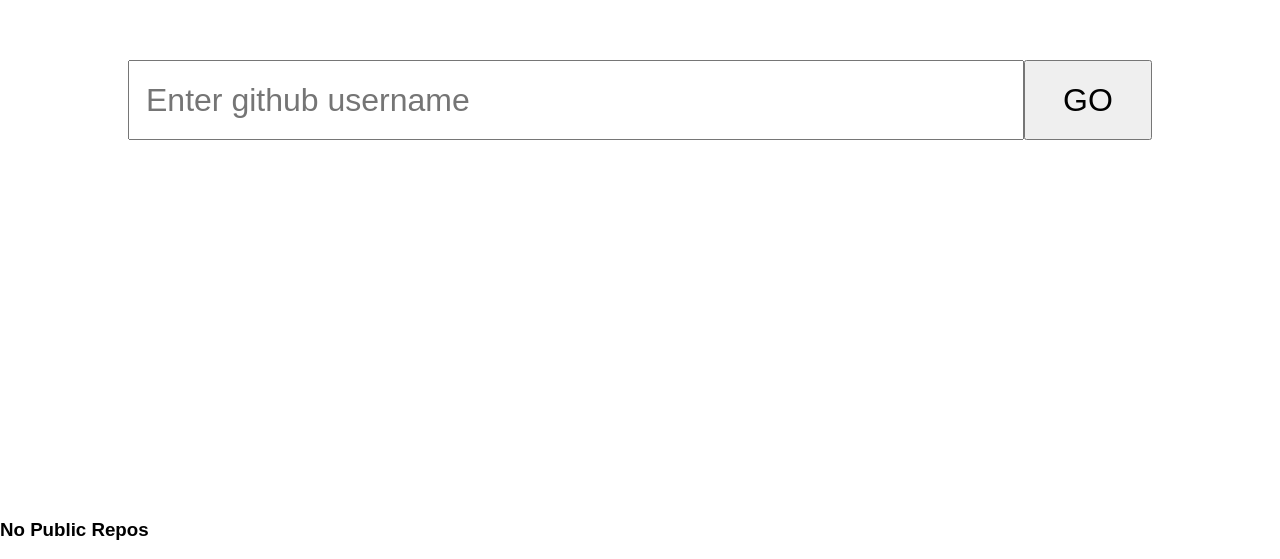
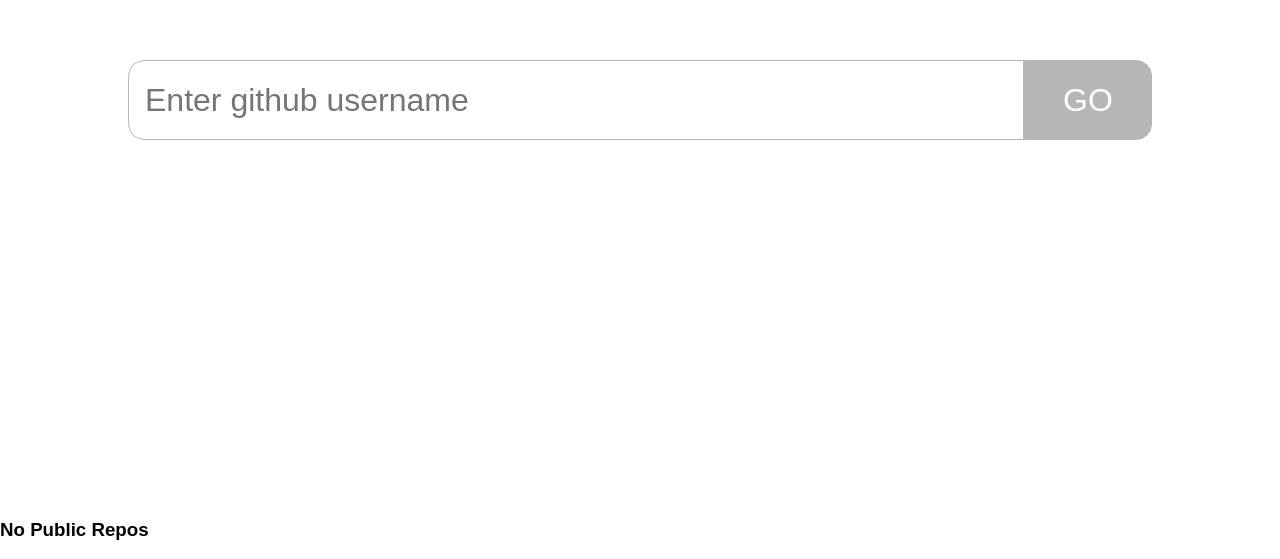
Before and after one commit to Mush-A/github-user-public-repos, a React (Create React App) app: page / in a window 1280 px wide. Shown: the part 300-859 px from the top of the page. Built offline with nearby package versions, Linux system fonts and the light colour scheme.

Commit message:
Style: SearchBar component style updated

```diff
--- a/src/style/SearchBar.css
+++ b/src/style/SearchBar.css
@@ -16,10 +16,19 @@
     width: 70%;
     font-size: 2rem;
     padding-left: 1rem;
+    border-radius: 1rem 0 0 1rem;
+    outline: none;
+    border: 1px solid #b6b6b6;
 }
 
 #search-bar #search-button {
     height: 10%;
     width: 10%;
     font-size: 2rem;
+    border-radius: 0 1rem 1rem 0;
+    outline: none;
+    border: 1px solid #b6b6b6;
+    cursor: pointer;
+    color: white;
+    background-color: #b6b6b6;
 }
```
